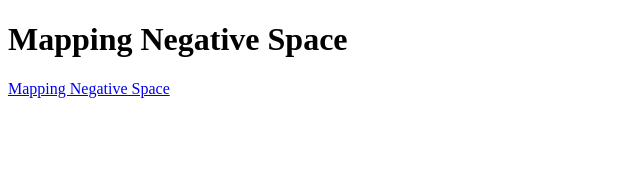
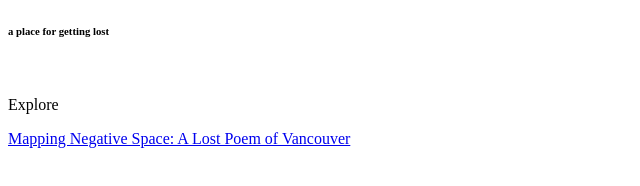
Before and after one commit to lilydemet/lilydemet.github.io, a plain HTML site: page index.html in a window 1280 px wide. Shown: the whole page, without its empty margins (0-640 px from the left). Drawn offline with Linux system fonts and the light colour scheme.

Commit message:
initiated new pages

```diff
--- a/index.html
+++ b/index.html
@@ -1,7 +1,9 @@
 <!DOCTYPE html>
 <html>
 <body>
-<h1>Mapping Negative Space</h1>
-<a href="./MappingNegativeSpace.html">Mapping Negative Space</a>
+<h6>a place for getting lost</h6>
+<br>
+<p>Explore</p>
+<a href="./MappingNegativeSpace.html">Mapping Negative Space: A Lost Poem of Vancouver</a>
 </body>
 </html>
```
Also changed, not shown: MappingNegativeSpace.html (+4 -1 lines), Manifesto.html (added), ProcessAtlas.html (added).
